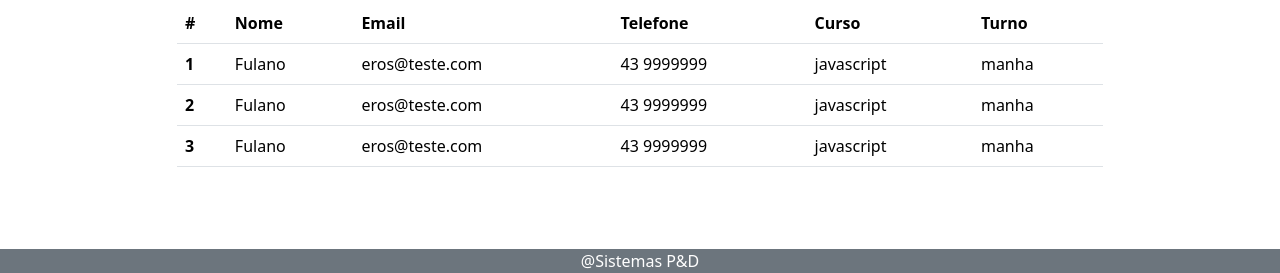
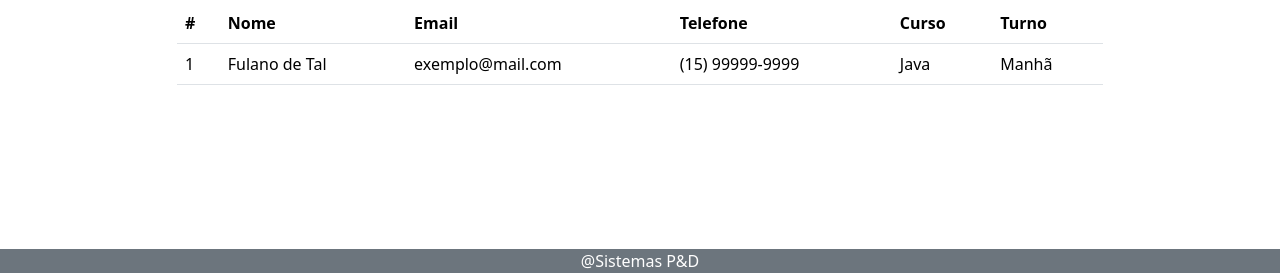
Before and after one commit to erossecundus/BootCampDevJr_m2c2-Projeto_CadAlunos, a plain HTML site: page index.html in a window 1280 px wide. Shown: the part 527-800 px from the top of the page. Drawn offline with nearby package versions, Linux system fonts and the light colour scheme.

Commit message:
closes #4 #5 - Implementação do Botão e Javascript

```diff
--- a/index.html
+++ b/index.html
@@ -24,7 +24,7 @@
 
       <div class="row">
         <div class="col-md-10 offset-md-1">
-          <form>
+          <form onsubmit="save(); return false;">
             <div class="row mb-3">
               <div class="col-2">
                 <label for="inputName" class="form-label">Nome:</label>
@@ -67,24 +67,24 @@
 
             <div class="row mb-3">
               <div class="col-2">
-                <label for="inputShift" class="form-label">Turno:</label>
+                <label class="form-label">Turno:</label>
               </div>
               <div class="col-5">
                 <div class="form-check">
-                  <input class="form-check-input" type="radio" name="flexRadioShift" id="flexRadioShift1" checked>
-                  <label class="form-check-label" for="flexRadioShift1">
+                  <input class="form-check-input" type="radio" name="flexRadioShift" id="radioShiftMorning" value="1" checked>
+                  <label class="form-check-label" for="radioShiftMorning">
                     Manhã
                   </label>
                 </div>
                 <div class="form-check">
-                  <input class="form-check-input" type="radio" name="flexRadioShift" id="flexRadioShift2">
-                  <label class="form-check-label" for="flexRadioShift2">
+                  <input class="form-check-input" type="radio" name="flexRadioShift" id="radioShiftAfternoon" value="2">
+                  <label class="form-check-label" for="radioShiftAfternoon">
                     Tarde
                   </label>
                 </div>
                 <div class="form-check">
-                  <input class="form-check-input" type="radio" name="flexRadioShift" id="flexRadioShift3">
-                  <label class="form-check-label" for="flexRadioShift3">
+                  <input class="form-check-input" type="radio" name="flexRadioShift" id="radioShiftNight" value="3">
+                  <label class="form-check-label" for="radioShiftNight">
                     Noite
                   </label>
                 </div>
@@ -115,7 +115,7 @@
 
       <div class="row">
         <div class="col col-md-10 offset-md-1">
-          <table class="table">
+          <table class="table" id="studentsTable">
             <thead>
               <tr>
                 <th scope="col">#</th>
@@ -128,30 +128,6 @@
             </thead>
 
             <tbody>
-              <tr>
-                <th scope="row">1</th>
-                <td>Fulano</td>
-                <td>eros@teste.com</td>
-                <td>43 9999999</td>
-                <td>javascript</td>
-                <td>manha</td>
-              </tr>
-              <tr>
-                <th scope="row">2</th>
-                <td>Fulano</td>
-                <td>eros@teste.com</td>
-                <td>43 9999999</td>
-                <td>javascript</td>
-                <td>manha</td>
-              </tr>
-              <tr>
-                <th scope="row">3</th>
-                <td>Fulano</td>
-                <td>eros@teste.com</td>
-                <td>43 9999999</td>
-                <td>javascript</td>
-                <td>manha</td>
-              </tr>
             </tbody>
           </table>
         </div>
@@ -171,6 +147,9 @@
   <script src="https://cdn.jsdelivr.net/npm/bootstrap@5.3.3/dist/js/bootstrap.bundle.min.js"
     integrity="sha384-YvpcrYf0tY3lHB60NNkmXc5s9fDVZLESaAA55NDzOxhy9GkcIdslK1eN7N6jIeHz"
     crossorigin="anonymous"></script>
+  <script src="js/jquery-3.6.0.min.js"></script>
+  <script src="js/jquery.mask.min.js"></script>
+  <script src="js/script.js"></script>
 </body>
 
 </html>
--- /dev/null
+++ b/js/script.js
@@ -0,0 +1,71 @@
+$("#inputPhone").mask("(00) 00000-0000");
+
+var students = [
+  {
+    id: 1,
+    name: "Fulano de Tal",
+    email: "exemplo@mail.com",
+    phone: "(15) 99999-9999",
+    class: "4",
+    shift: "1"
+  }
+];
+
+var classes = [
+  { id: 1, name: "HTML/CSS", },
+  { id: 2, name: "JavaScript", },
+  { id: 3, name: "Angular", },
+  { id: 4, name: "Java", }
+];
+
+var shifts = [
+  { id: 1, name: "Manhã", },
+  { id: 2, name: "Tarde", },
+  { id: 3, name: "Noite", }
+];
+
+LoadStudent()
+
+function LoadStudent() {
+  for (let student of students) {
+    addNewRow(student);
+  }
+}
+
+function save() {
+  var newStudent = {
+    id: students.length+1,
+    name: document.getElementById("inputName").value,
+    email: document.getElementById("inputEmail").value,
+    phone: document.getElementById("inputPhone").value,
+    class: document.getElementById("inputClass").value,
+    shift: document.querySelector("input[name='flexRadioShift']:checked").value
+  }
+
+  addNewRow(newStudent);
+}
+
+function addNewRow(student) {
+  var table = document.getElementById("studentsTable");
+
+  var newRow = table.insertRow();
+
+  var idNode = document.createTextNode(student.id);
+  newRow.insertCell().appendChild(idNode);
+
+  var nameNode = document.createTextNode(student.name);
+  newRow.insertCell().appendChild(nameNode);
+
+  var emailNode = document.createTextNode(student.email);
+  newRow.insertCell().appendChild(emailNode);
+
+  var phoneNode = document.createTextNode(student.phone);
+  newRow.insertCell().appendChild(phoneNode);
+
+  var classNode = document.createTextNode(classes[student.class - 1].name);
+  newRow.insertCell().appendChild(classNode);
+
+  var shiftNode = document.createTextNode(shifts[student.shift - 1].name);
+  newRow.insertCell().appendChild(shiftNode);
+
+}
```
